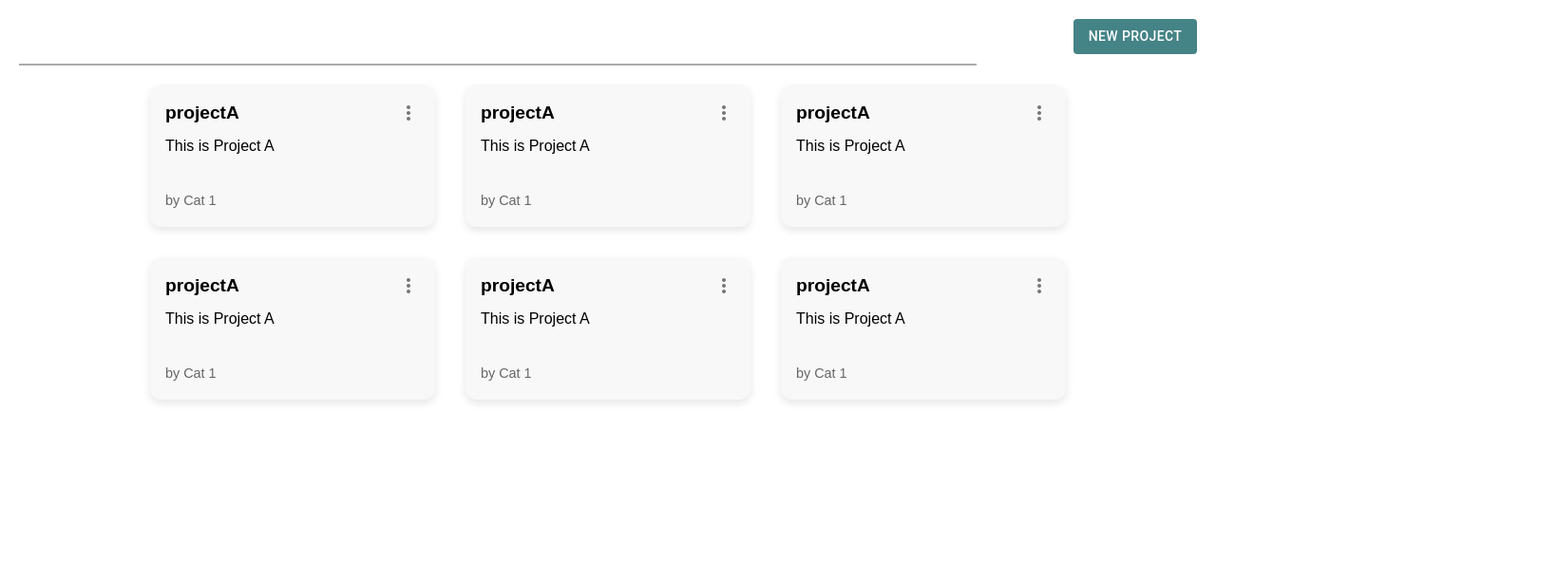
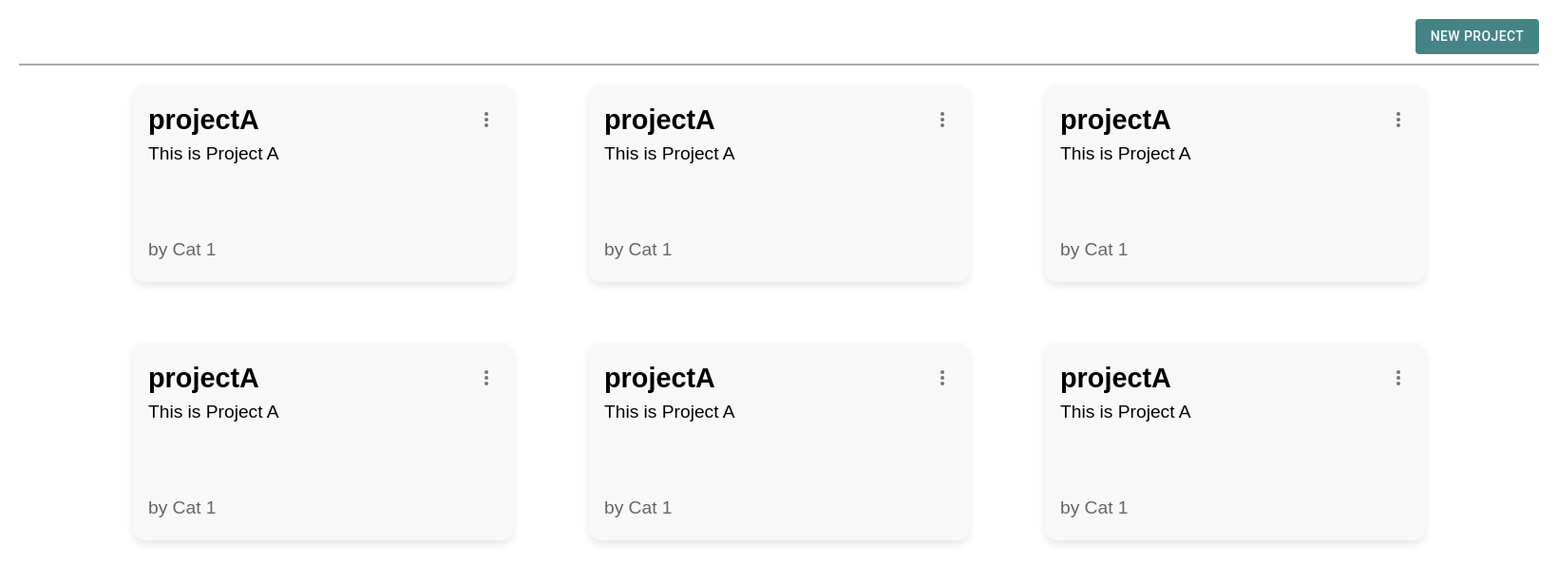
Before and after one commit to pickky007/472-S-AMAZING_WORKSPACES-6510450933-FRONTEND, a React (Create React App) app: page /Home in a window 1280 px wide. Shown: the top 612 px of the page at 95% size, 1640 px wide, since content can reach past the window. Built offline with nearby package versions, Linux system fonts and the light colour scheme.

Commit message:
feature(decorate-page): add modal

```diff
--- a/src/components/workspace-card/WorkSpaceCard.module.css
+++ b/src/components/workspace-card/WorkSpaceCard.module.css
@@ -3,8 +3,8 @@
     border-radius: 12px;
     padding: 16px;
     box-shadow: 0 4px 8px rgba(0, 0, 0, 0.1);
-    width: 300px;
-    height: 150px;
+    width: 25rem;
+    height: 13em;
 
     font-family: Arial, sans-serif;
     cursor: pointer;
@@ -53,30 +53,22 @@
     color:#313131
   }
 
-
-
-  .projectCardHeader {
-    display: flex;
-    justify-content: space-between;
-    align-items: center;
-  }
-
-  .projectName {
+  .workspacetName {
     font-weight: bold;
-    font-size: 1.2em;
+    font-size: 1.8em;
   }
 
   .description {
-    font-size: 1em;
-    margin: 8px 0;
+    font-size: 1.2em;
+    margin-bottom: 10px;
   }
 
   .header{
-    height: 6rem;
+    height: 9rem;
   }
 
 
   .owner {
-    font-size: 0.9em;
+    font-size: 1.2em;
     color: #666;
   }
--- a/src/components/workspace-card/WorkSpaceCard.tsx
+++ b/src/components/workspace-card/WorkSpaceCard.tsx
@@ -19,7 +19,7 @@ export function WorkSpaceCard({ projectName, description, owenerName }:WorkSpace
         <div onClick={handleClick} className={styles.workspaceCard}>
             <div className={styles.header}>
                 <div className={styles.workspaceHeaderInner}>
-                    <p className={styles.projectName}>{projectName}</p>
+                    <p className={styles.workspacetName}>{projectName}</p>
                     <button className={styles.moreButton}>
                         <MoreVertIcon />
                     </button>
--- a/src/pages/Home.module.css
+++ b/src/pages/Home.module.css
@@ -2,8 +2,8 @@
     justify-content: center;
     display: grid;
     grid-template-columns: 0fr 0fr 0fr;
-    column-gap: 2rem;
-    row-gap: 2rem;
+    column-gap: 5rem;
+    row-gap: 4rem;
     flex-direction: row;
 
 }
@@ -16,7 +16,7 @@
 .line{
     background-color: rgb(171, 171, 171);
     height: 0.15rem;
-    width: 63rem;
+    width: 100rem;
     margin-bottom: 20px;
 }
 
--- a/src/pages/Home.tsx
+++ b/src/pages/Home.tsx
@@ -1,12 +1,19 @@
 import { Button } from '@mui/material';
 import { WorkSpaceCard } from '../components/workspace-card/WorkSpaceCard';
 import styles from './Home.module.css';
+import { useState } from 'react';
+import Modal from '../components/activity/Modal';
 
 export function Home() {
+
+    const [isModalOpen, setIsModalOpen] = useState<boolean>(false);
+
+
+
     return (
         <div className={styles.container}>
             <div className={styles.buttonBox}>
-            <Button sx={{ backgroundColor: '#448386', color: 'white', width: '130px', '&:hover': { backgroundColor: '#9ABCA9' } }}>
+            <Button onClick={()=> setIsModalOpen(true)} sx={{ backgroundColor: '#448386', color: 'white', width: '130px', '&:hover': { backgroundColor: '#9ABCA9' } }}>
                         New Project
                     </Button>
             </div>
@@ -19,6 +26,24 @@ export function Home() {
             <WorkSpaceCard projectName="projectA" description="This is Project A" owenerName="Cat 1"/>
             <WorkSpaceCard projectName="projectA" description="This is Project A" owenerName="Cat 1"/>
             </div>
+            <Modal isOpen={isModalOpen} onClose={()=> setIsModalOpen(false)}>
+                <h2 style={{ textAlign: 'center', marginBottom: '1rem' }}>New Workspace</h2>
+                <form>
+                    <label style={{ display: 'block', marginBottom: '0.5rem' }}>Workspace name</label>
+                    <input type="text" placeholder="Activity name" style={{ display: 'block', marginBottom: '1rem', width: '100%', padding: '0.5rem', borderRadius: '0.25rem', border: '1px solid #ddd' }} />
+
+                    <label style={{ display: 'block', marginBottom: '0.5rem' }}>Description</label>
+                    <input type="text" placeholder="Description" style={{ display: 'block', marginBottom: '1rem', width: '100%', padding: '0.5rem', borderRadius: '0.25rem', border: '1px solid #ddd' }} />
+
+                    <button type="submit" style={{ display: 'block', width: '100%', padding: '0.75rem', backgroundColor: '#5DA27D', color: 'white', borderRadius: '0.25rem', border: 'none', cursor: 'pointer' }}>
+                    Create
+                    </button>
+                </form>
+                </Modal>
+
+
+
+
         </div>
 
 
```
